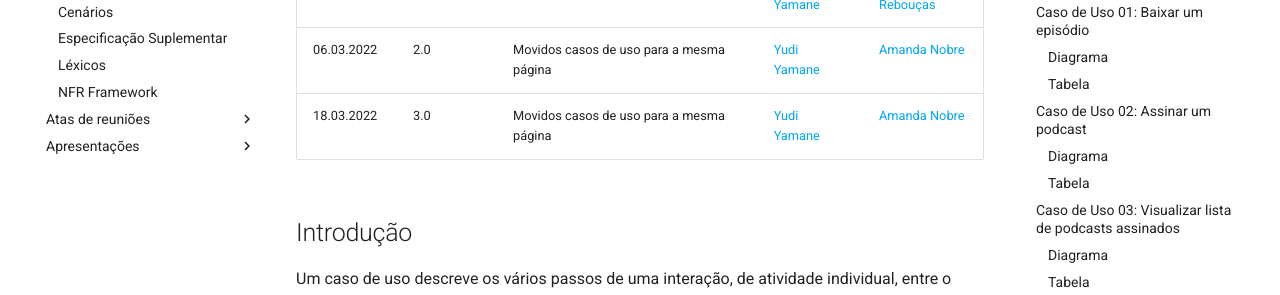
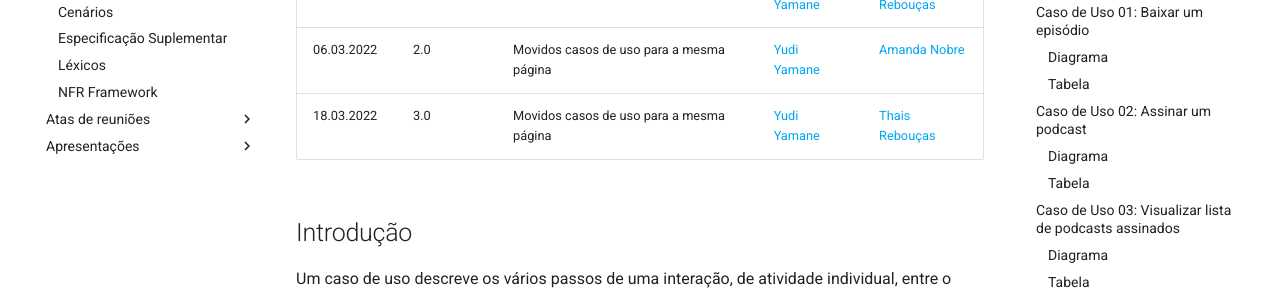
Before and after one commit to Requisitos-de-Software/2021.2-AntennaPod, an MkDocs documentation site: the page built from docs/modelagem/casosDeUso.md, in a window 1280 px wide and 900 px high. Shown: the part 315-610 px from the top of the window. Built offline with MkDocs 1.6.1 and Material for MkDocs 9.7.7, drawn with Linux system fonts in a browser that asks for light colours; comment, search, counter and statistics services are not loaded.

```diff
--- a/docs/modelagem/casosDeUso.md
+++ b/docs/modelagem/casosDeUso.md
@@ -5,7 +5,7 @@
 | ---------- | ------ | ---------------------------------------- | ------------------------------------------- | --------------------------------------------- |
 | 24.02.2022 | 1.0    | Criação do documento                     | [Yudi Yamane](https://github.com/yudi-azvd) | [Thaís Rebouças](https://github.com/Thais-ra) |
 | 06.03.2022 | 2.0    | Movidos casos de uso para a mesma página | [Yudi Yamane](https://github.com/yudi-azvd) | [Amanda Nobre](https://github.com/AmandaNbr)  |
-| 18.03.2022 | 3.0    | Movidos casos de uso para a mesma página | [Yudi Yamane](https://github.com/yudi-azvd) | [Amanda Nobre](https://github.com/AmandaNbr)  |
+| 18.03.2022 | 3.0    | Movidos casos de uso para a mesma página | [Yudi Yamane](https://github.com/yudi-azvd) | [Thais Rebouças](https://github.com/Thais-ra)  |
 
 ## Introdução
 
```
